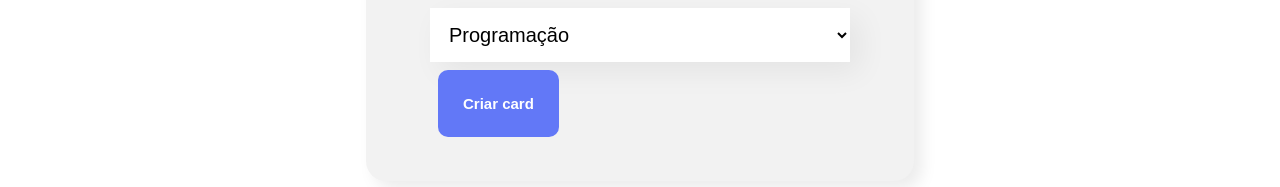
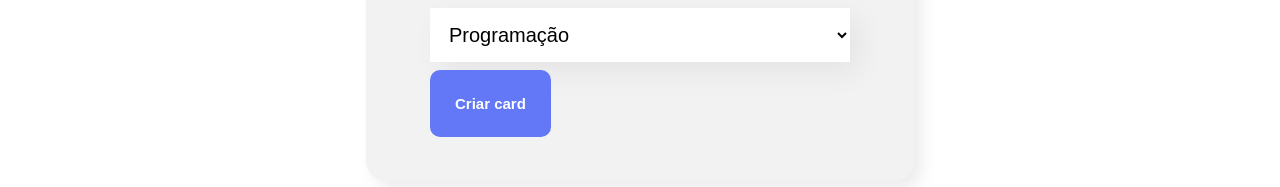
Before and after one commit to lelaranja/ProjetoReactAlura, a React (Create React App) app: page / in a window 1280 px wide. Shown: the part 1035-1222 px from the top of the page. Built offline with nearby package versions, Linux system fonts and the light colour scheme.

Commit message:
feat: estilização do botão 'criar card'

```diff
--- a/src/componentes/Botao/Botao.css
+++ b/src/componentes/Botao/Botao.css
@@ -7,7 +7,7 @@
     border: none;
     cursor: pointer;
     color: #FFF;
-    margin: 8px
+    margin: 8px 0;
 }
 
 .botao:hover{
--- a/src/componentes/Botao/index.js
+++ b/src/componentes/Botao/index.js
@@ -2,7 +2,7 @@ import "./Botao.css"
 
 const Botao = (props) => {
     return (
-        <button className='botao'>{props.texto}</button>
+        <button className='botao'>{props.children}</button>
     )
 }
 
--- a/src/componentes/Formulario/index.js
+++ b/src/componentes/Formulario/index.js
@@ -14,7 +14,9 @@ const Formulario = () => {
                 <CampoTexto label="Cargo" placeholder="Digite seu cargo" />
                 <CampoTexto label="Imagem" placeholder="Digite o endereço da imagem" />
                 <ListaSuspensa label="Times" itens={times} />
-                <Botao texto="Criar card" />
+                <Botao>
+                    Criar card
+                </Botao>
             </form>
         </section>
     )
```
